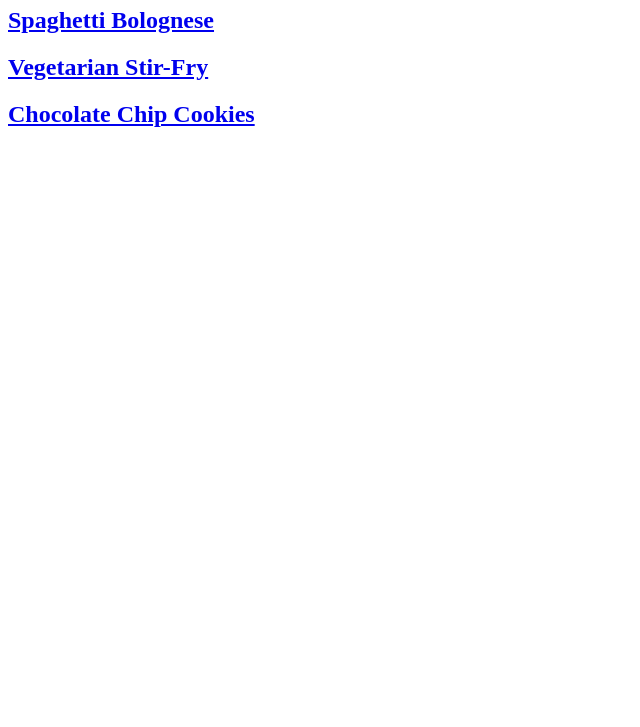
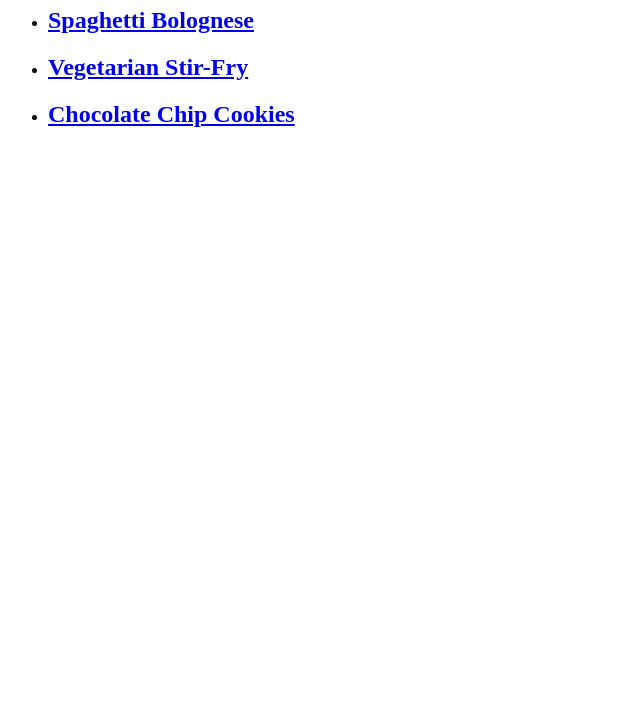
Before and after one commit to 5OH3L/Project-Recipes, a plain HTML site: page index.html in a window 1280 px wide. Shown: the part 73-800 px from the top of the page, without its empty margins (0-640 px from the left). Drawn offline with Linux system fonts and the light colour scheme.

Commit message:
Changed One ol To ul And Changed Title To Project Recipes

```diff
--- a/index.html
+++ b/index.html
@@ -7,8 +7,16 @@
 </head>
 <body>
     <h1>Project Recipes</h1>
-    <h2><a href="./recipes/spaghetti-bolognese.html">Spaghetti Bolognese</a></h12>
-    <h2><a href="./recipes/vegetarian-stir-fry.html">Vegetarian Stir-Fry</a></h12>
-    <h2><a href="./recipes/chocolate-chip-cookies.html">Chocolate Chip Cookies</a></h12>
+    <ul>
+        <li>
+            <h2><a href="./recipes/spaghetti-bolognese.html">Spaghetti Bolognese</a></h12>
+        </li>
+        <li>
+            <h2><a href="./recipes/vegetarian-stir-fry.html">Vegetarian Stir-Fry</a></h12>
+        </li>
+        <li>
+            <h2><a href="./recipes/chocolate-chip-cookies.html">Chocolate Chip Cookies</a></h12>
+        </li>
+    </ul>
 </body>
 </html>
```
Also changed, not shown: recipes/chocolate-chip-cookies.html (+1 -1 lines), recipes/spaghetti-bolognese.html (+1 -1 lines), recipes/vegetarian-stir-fry.html (+4 -4 lines).
